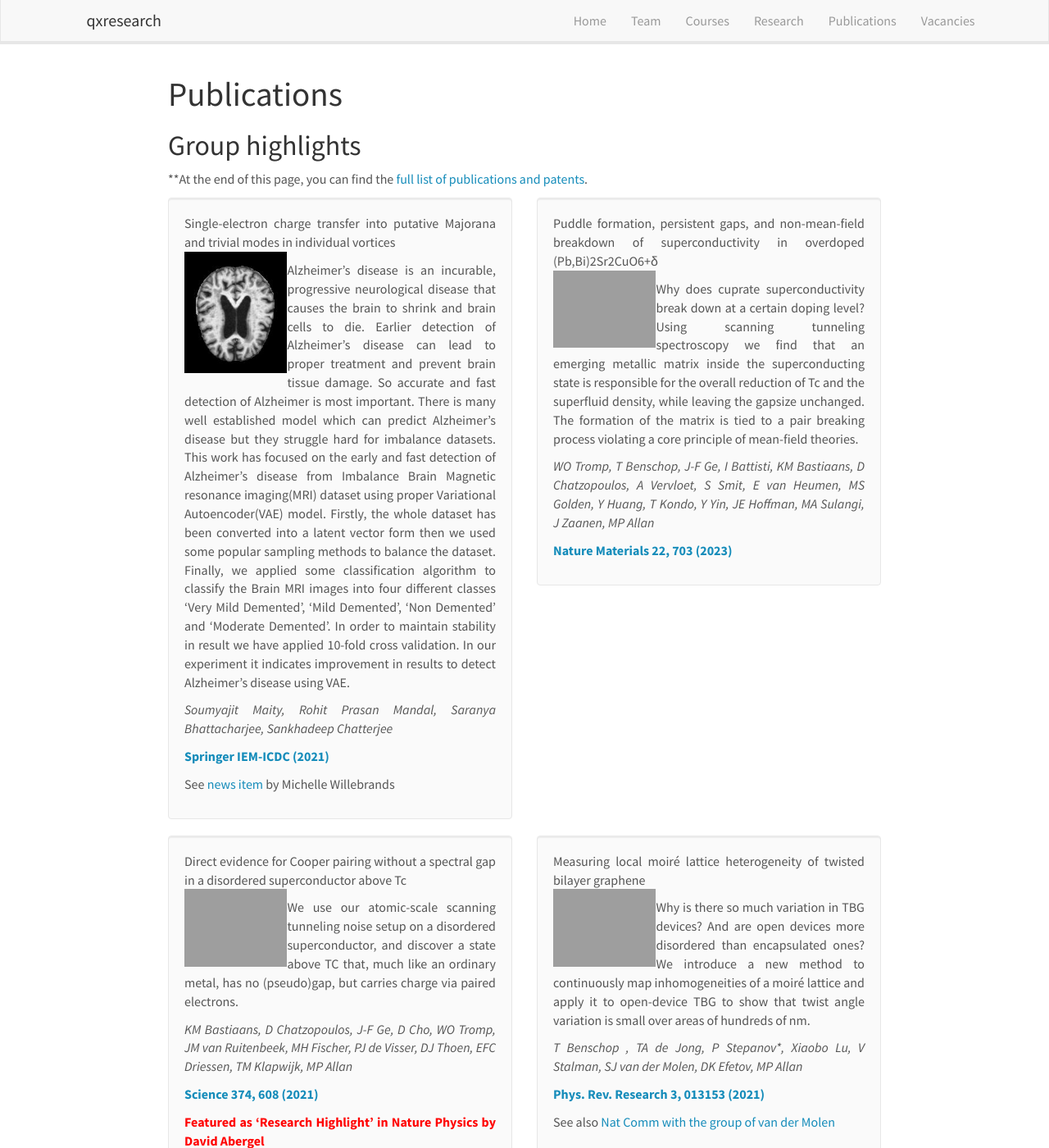
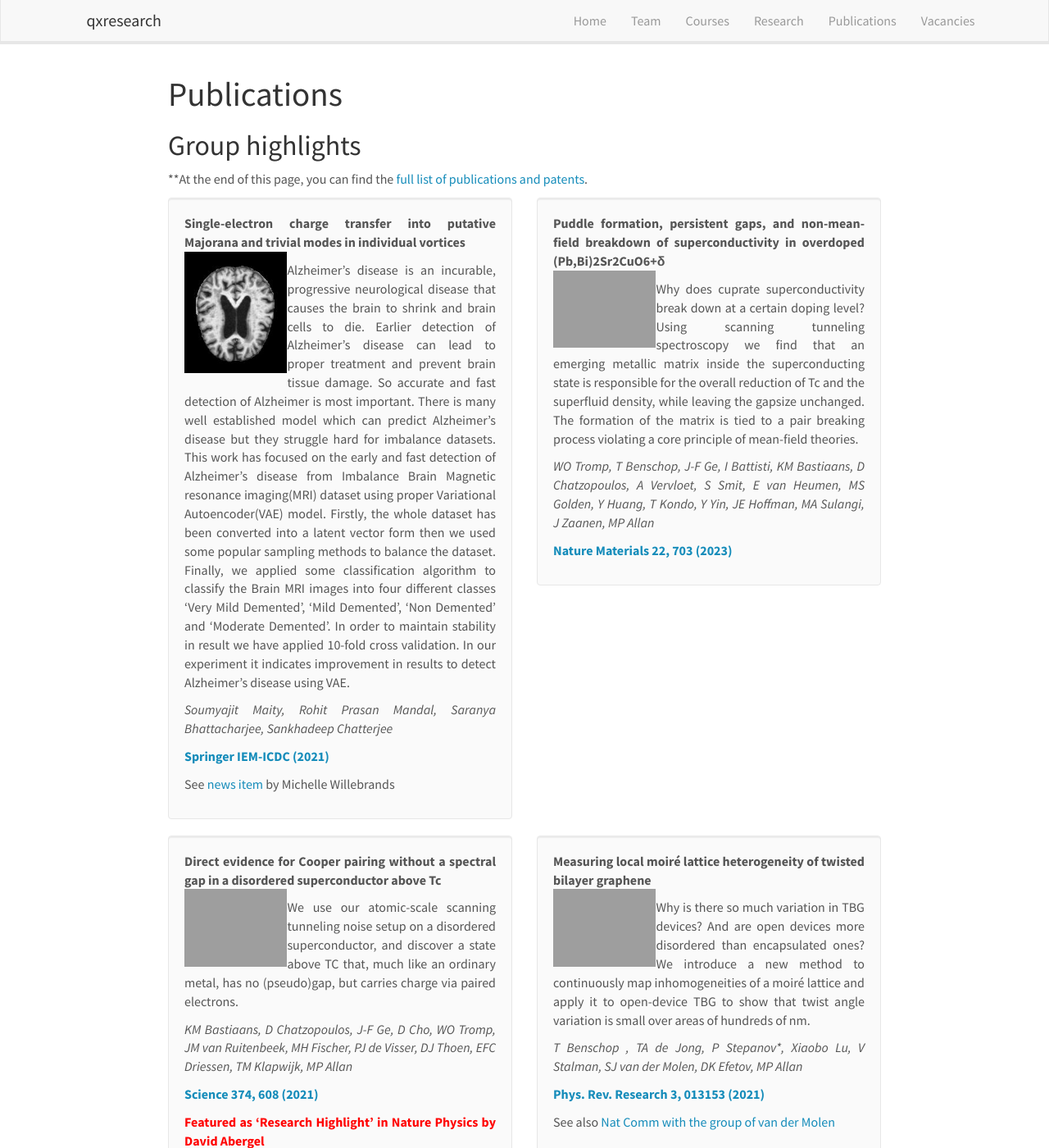
Before and after one commit to qxresearch/qxresearch.github.io, a Jekyll site: the page built from _pages/publications.md, in a window 1280 px wide and 1400 px high. Shown: the whole window at 82% size. Built offline with Jekyll 4.4.1, drawn with Linux system fonts in a browser that asks for light colours; nearby versions of some CDN libraries.

Commit message:
Update main.scss

```diff
--- a/css/main.scss
+++ b/css/main.scss
@@ -52,6 +52,10 @@ figcaption {
   margin-top: 20px;
 }
 
+pubtit {
+	font-weight: bold;
+}
+
 
 /* Team & Publications */
 #gridid img { margin: 16px 22px 6px 0; border-radius:10%; box-shadow: 2px 2px 5px #888888 }
```
